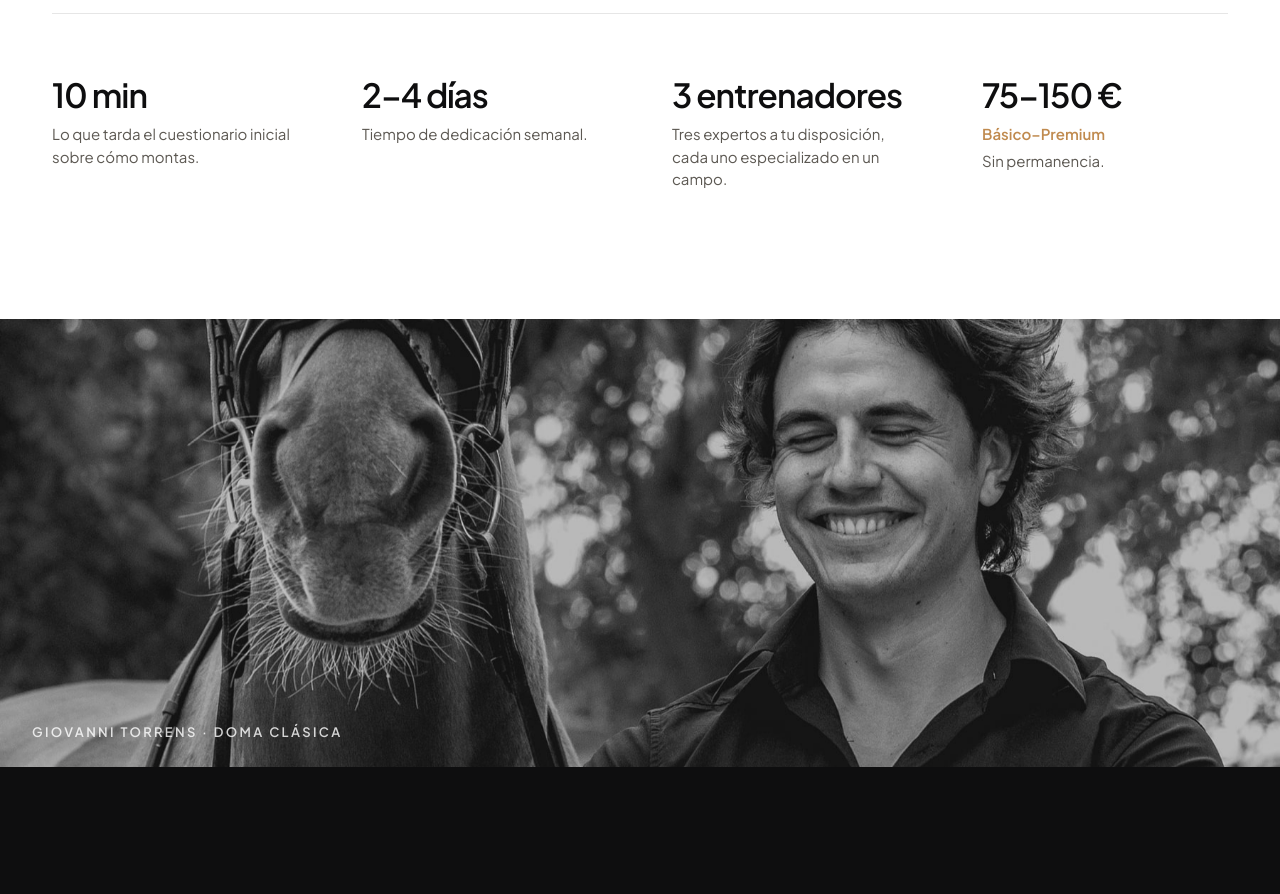
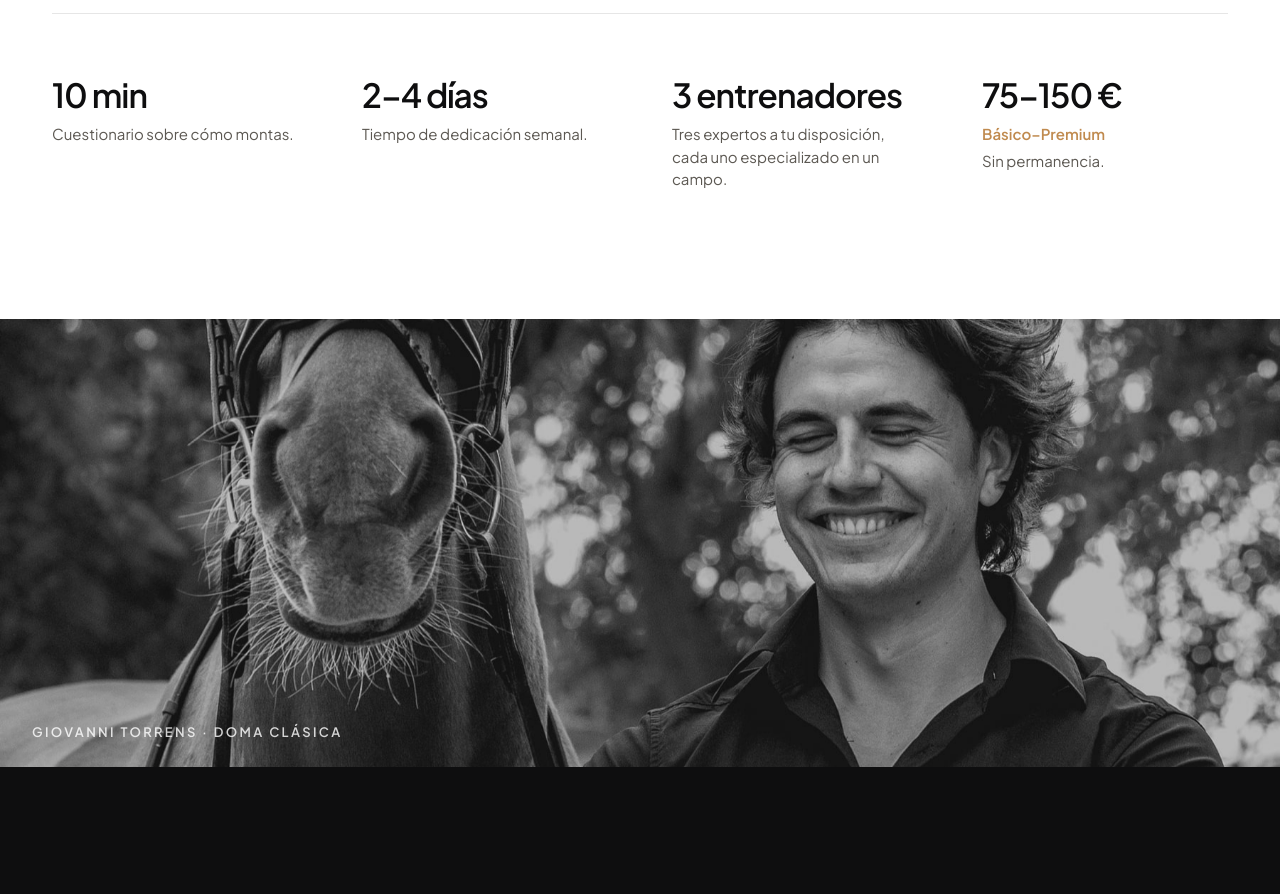
Before and after one commit to aleixsanchez2002-dotcom/equilab-method, a Next.js app: page / in a window 1280 px wide. Shown: the part 1760-2654 px from the top of the page. Built offline with nearby package versions, Linux system fonts and the light colour scheme; no server answers.

Commit message:
Método: «Cuestionario sobre cómo montas.» bajo «10 min»
Co-Authored-By: Claude Opus 5.5 <noreply@anthropic.com>
Claude-Session: https://claude.ai/code/session_011xMzrdWwSHpuuwu3Ne61Td

```diff
--- a/src/components/marketing/method.tsx
+++ b/src/components/marketing/method.tsx
@@ -6,7 +6,7 @@ export const facts: {
     label?: string;
     text: string;
 }[] = [
-    { value: "10 min", text: "Lo que tarda el cuestionario inicial sobre cómo montas." },
+    { value: "10 min", text: "Cuestionario sobre cómo montas." },
     { value: "2–4 días", text: "Tiempo de dedicación semanal." },
     { value: "3 entrenadores", text: "Tres expertos a tu disposición, cada uno especializado en un campo." },
     { value: "75–150 €", label: "Básico–Premium", text: "Sin permanencia." },
--- a/src/lib/i18n/en.json
+++ b/src/lib/i18n/en.json
@@ -417,7 +417,7 @@
   "Tu asiento también puntúa": "Your seat is judged too",
   "El juez mira al caballo, pero lo que ve empieza en ti: un asiento estable, unas manos independientes y una cadera que acompaña. Ese trabajo se hace fuera de la silla.": "The judge watches the horse, but what they see starts with you: a stable seat, independent hands and a hip that follows. That work happens out of the saddle.",
   "2–4 días": "2–4 days",
-  "Lo que tarda el cuestionario inicial sobre cómo montas.": "Questionnaire on how you ride.",
+  "Cuestionario sobre cómo montas.": "Questionnaire on how you ride.",
   "2 entrenadores": "2 coaches",
   "Un jinete de doma clásica y un preparador de fuerza.": "A dressage rider and a strength coach.",
   "75 €": "€75",
```
Also changed, not shown: 1 other file (tests, documents, lock files or other folders).
